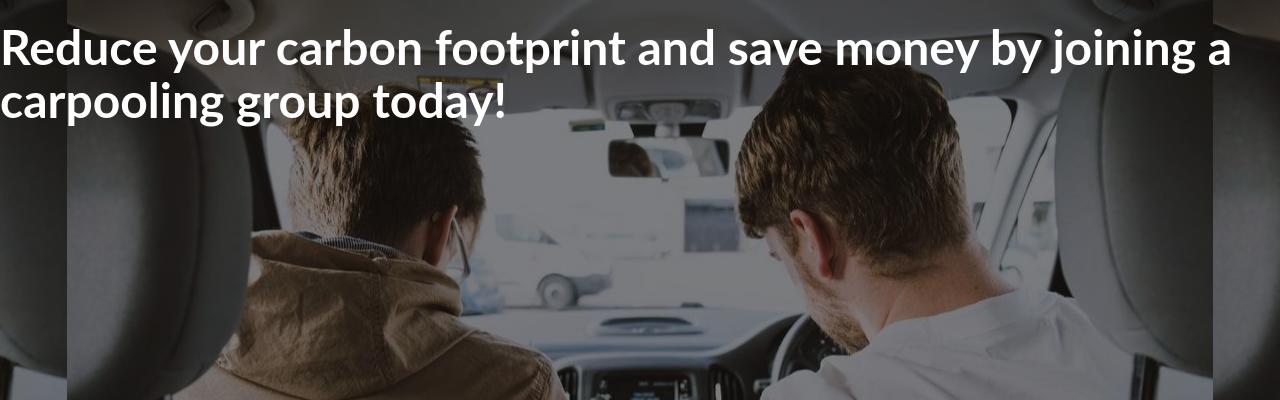
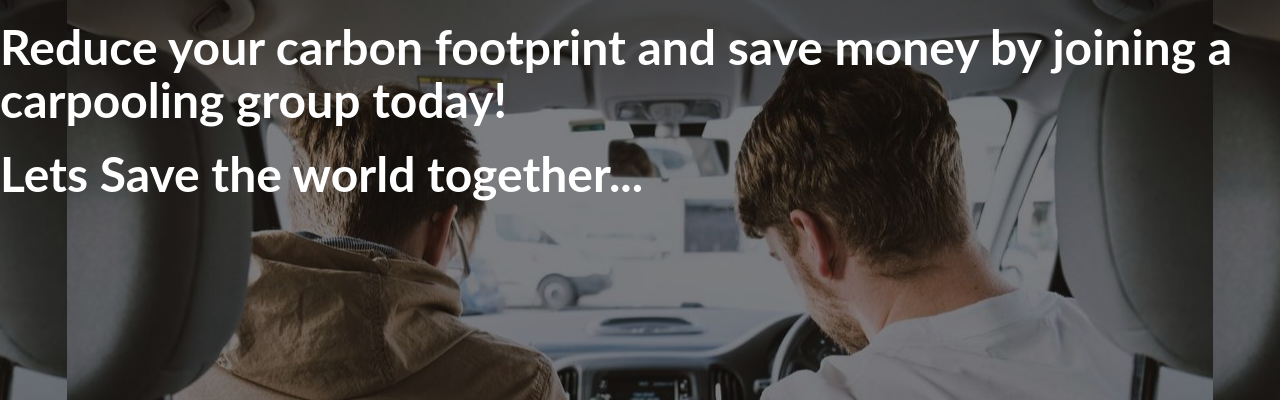
Before and after one commit to Prithviiixx/carpool, a Django app: page / in a window 1280 px wide. Shown: the part 70-470 px from the top of the page. Run offline with Django 3.2, Linux system fonts and the light colour scheme; a user stored in the database is signed in; some libraries are stand-ins or nearby versions.

Commit message:
New changes

```diff
--- a/myapp/templates/myapp/home.html
+++ b/myapp/templates/myapp/home.html
@@ -2,6 +2,7 @@
 {% block content %}
 <body style="background: linear-gradient(rgba(0, 0, 0, 0.5), rgba(0, 0, 0, 0.5)), url('./../../static/mysite/car-bg.jpeg'); background-position: center; height: 100vh; margin: 0; align-items: center; justify-content: center;">
     <h1 style="font-size: 48px; font-weight: bold; color: white;">Reduce your carbon footprint and save money by joining a carpooling group today!</h1>
+    <h1 style="font-size: 48px; font-weight: bold; color: white;">Lets Save the world together...</h1>
 </body>
 
 {% endblock %}
```
